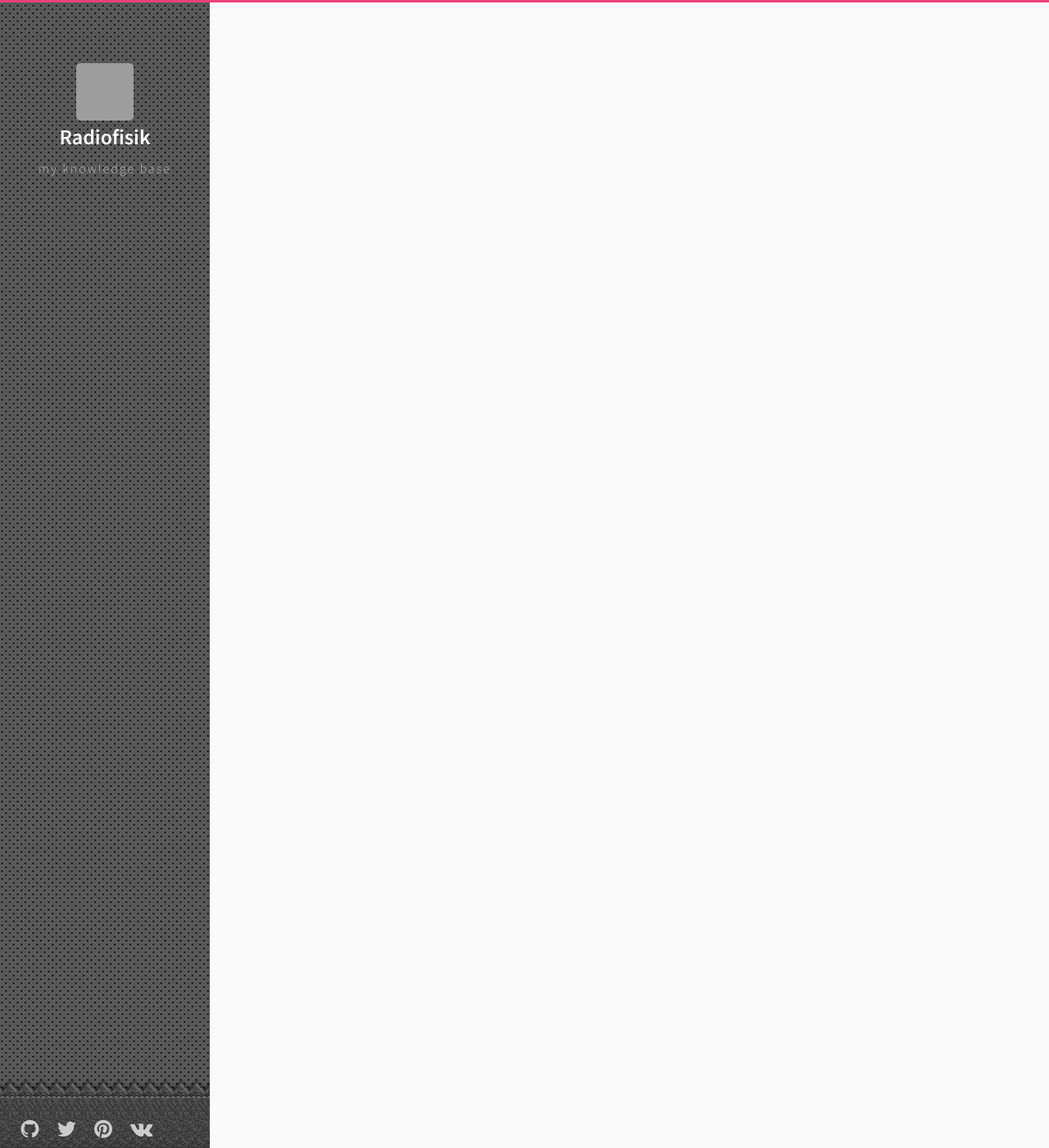
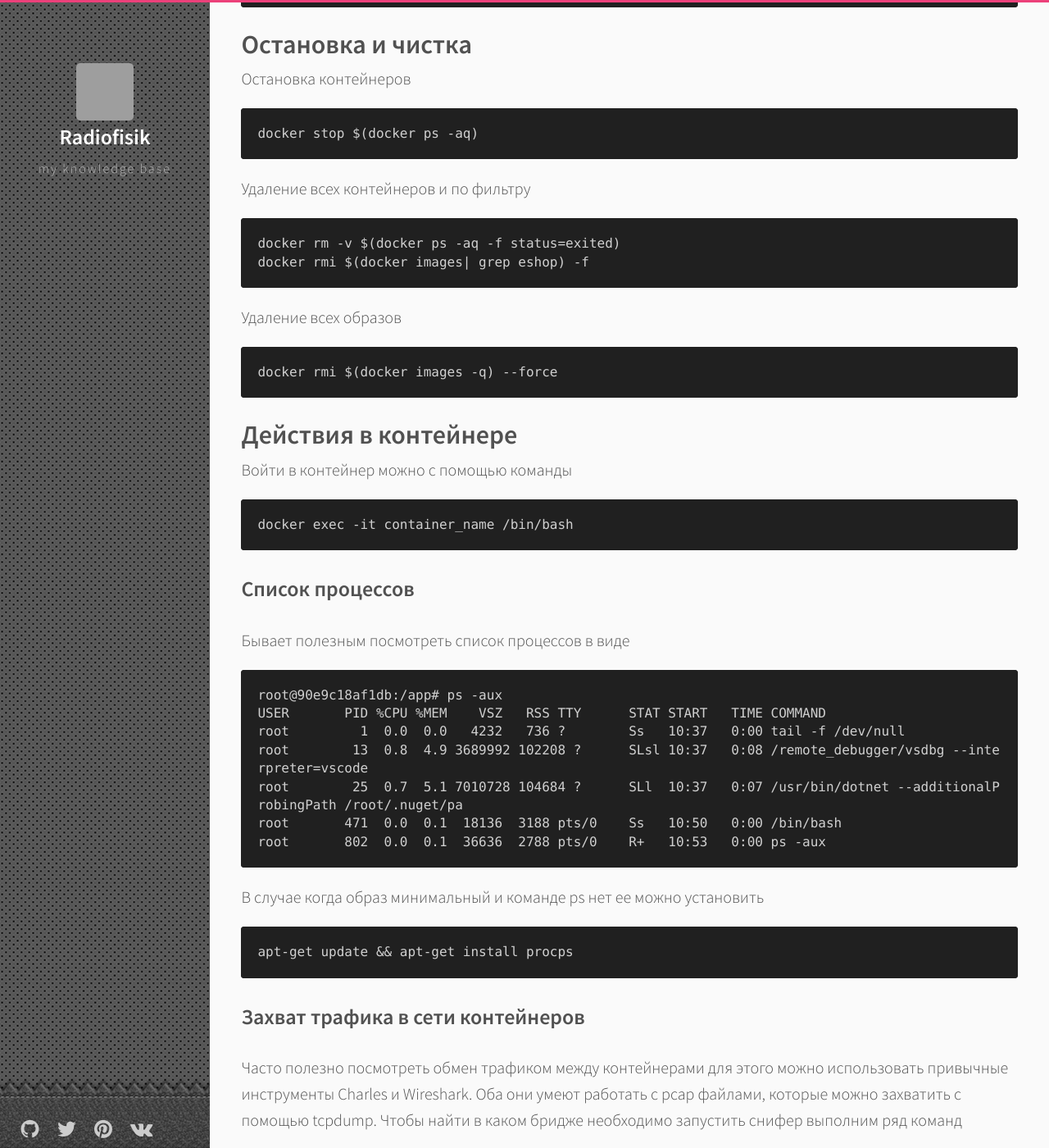
Before and after one commit to Radiofisik/radiofisik.github.io, a Jekyll site: the page built from _posts/docker/2019-05-01-docker-cheetsheet.md, in a window 1280 px wide and 1400 px high, scrolled down 1040 px. Shown: the whole window at 82% size. Built offline with Jekyll 4.4.1, drawn with Linux system fonts in a browser that asks for light colours; comment, search, counter and statistics services are not loaded; some of the changed text lies outside the part shown; grey boxes are pictures that could not be loaded.

Commit message:
docker add and edit

````diff
--- a/_posts/docker/2019-05-01-docker-cheetsheet.md
+++ b/_posts/docker/2019-05-01-docker-cheetsheet.md
@@ -1,20 +1,123 @@
 ---
 title: Шпаргалка по docker
-description: Часто используемые команды
+description: Часто используемые команды. Возникающие проблемы и их решения
 ---
 
-`docker ps -a` - shows all docker processes including shutted down
+```
+docker ps -a - shows all docker processes including shutted down
+```
 
-`docker inspect container_name_or_id`
+```
+docker inspect container_name_or_id
+```
+
+```
+docker diff container_name_or_id
+```
+
+## Логи
+
+Просмотр логов
+
+```
+docker logs container_name_or_id
+docker logs container_name_or_id --tail 1000
+docker logs container_name_or_id --tail 1000 -f
+```
 
 Часто логи начинают занимать много места, для проверки служит команда
 
-```du -ch /var/lib/docker/containers/*/*-json.log | grep total```
+```
+du -ch /var/lib/docker/containers/*/*-json.log | grep total
+```
 
 Почистить можно с помощью команды
-
-```truncate -s 0 path_to_log```
+```
+truncate -s 0 path_to_log
+```
 
 Не по докеру но не менее полезно преобразование путей из win в lin
+```
+cd "$(cygpath "C:\Users\Aleksandr\Desktop\docker-compose-master\example1")"
+```
 
-```   cd "$(cygpath "C:\Users\Aleksandr\Desktop\docker-compose-master\example1")"```
+## Остановка и чистка
+
+Остановка контейнеров
+
+```
+docker stop $(docker ps -aq)
+```
+
+Удаление всех контейнеров и по фильтру
+
+```
+docker rm -v $(docker ps -aq -f status=exited)
+docker rmi $(docker images| grep eshop) -f
+```
+
+Удаление всех образов
+
+```
+docker rmi $(docker images -q) --force
+```
+
+## Действия в контейнере
+
+Войти в контейнер можно с помощью команды
+
+```
+docker exec -it container_name /bin/bash
+```
+
+### Список процессов
+
+Бывает полезным посмотреть список процессов в виде
+
+```
+root@90e9c18af1db:/app# ps -aux
+USER       PID %CPU %MEM    VSZ   RSS TTY      STAT START   TIME COMMAND
+root         1  0.0  0.0   4232   736 ?        Ss   10:37   0:00 tail -f /dev/null
+root        13  0.8  4.9 3689992 102208 ?      SLsl 10:37   0:08 /remote_debugger/vsdbg --interpreter=vscode
+root        25  0.7  5.1 7010728 104684 ?      SLl  10:37   0:07 /usr/bin/dotnet --additionalProbingPath /root/.nuget/pa
+root       471  0.0  0.1  18136  3188 pts/0    Ss   10:50   0:00 /bin/bash
+root       802  0.0  0.1  36636  2788 pts/0    R+   10:53   0:00 ps -aux
+```
+
+В случае когда образ минимальный и команде ps нет ее можно установить
+
+```
+apt-get update && apt-get install procps
+```
+
+### Захват трафика в сети контейнеров
+
+Часто полезно посмотреть обмен трафиком между контейнерами для этого можно использовать привычные инструменты Charles и Wireshark. Оба они умеют работать с pcap файлами, которые можно захватить с помощью tcpdump. Чтобы найти в каком бридже необходимо запустить снифер выполним ряд команд
+
+```
+docker network ls
+bridge link | grep 26e299704302
+tcpdump -i br-26e299704302  -w capture.pcap
+
+```
+
+## Docker Machine && Docker Toolbox
+
+Docker Toolbox по сути представляет собой виртуальную машину Virtual Box внутри которой запускается Linux а на нем работает Docker. Войти в саму машину можно по команде
+
+```
+docker-machine ssh default
+```
+
+Посмотреть адрес, который обычно 192.168.99.100
+
+```
+docker-machine ip
+```
+
+Изначально на диск виртуальной машины выделяется мало пространства на виртуальном жестком диске. Оно быстро кончается. Самое простое решение удалить виртуальную машину и пересоздать с большим диском.
+
+```
+docker-machine rm default
+docker-machine create -d virtualbox --virtualbox-disk-size "100000" default
+```
````
